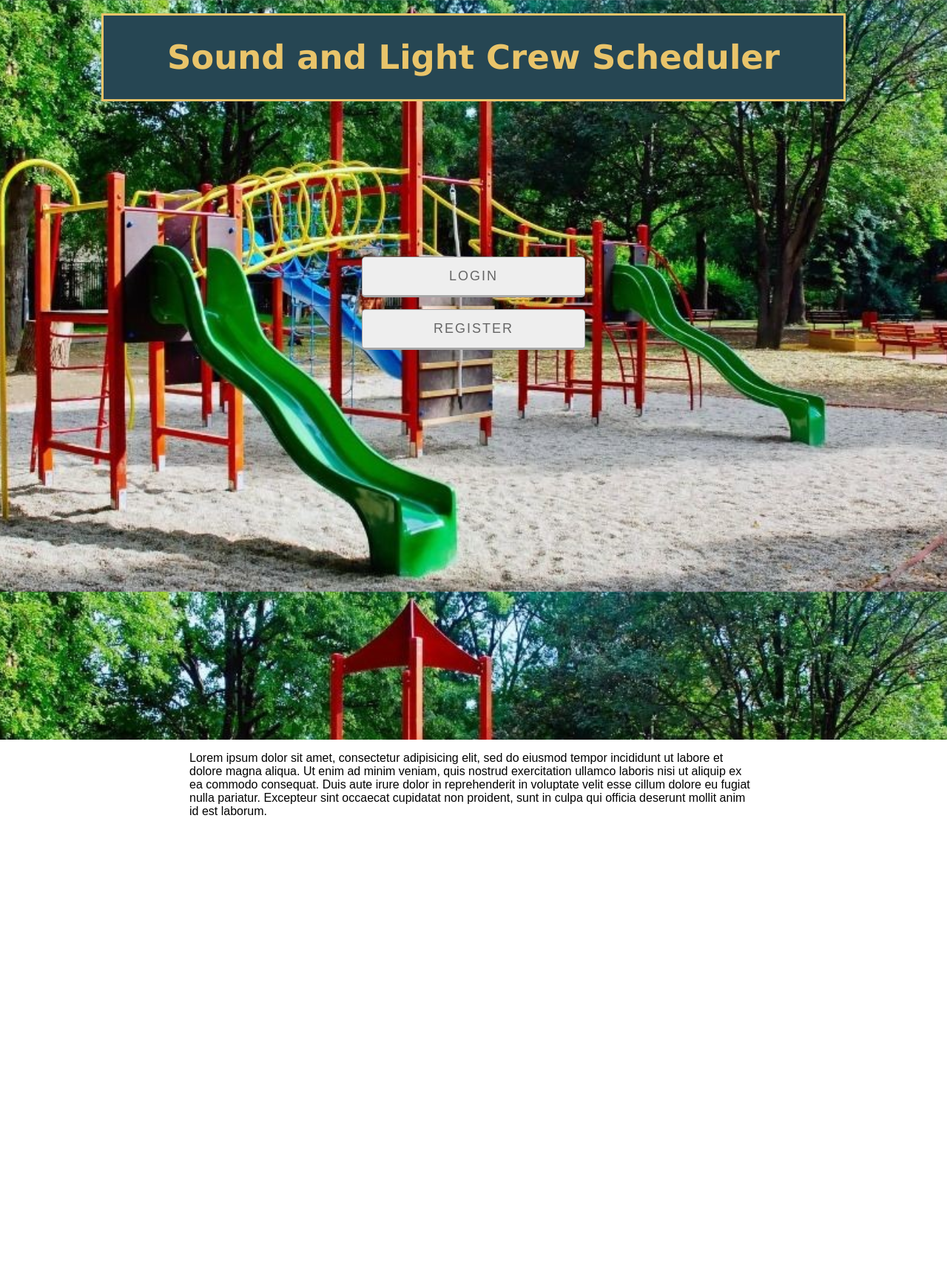
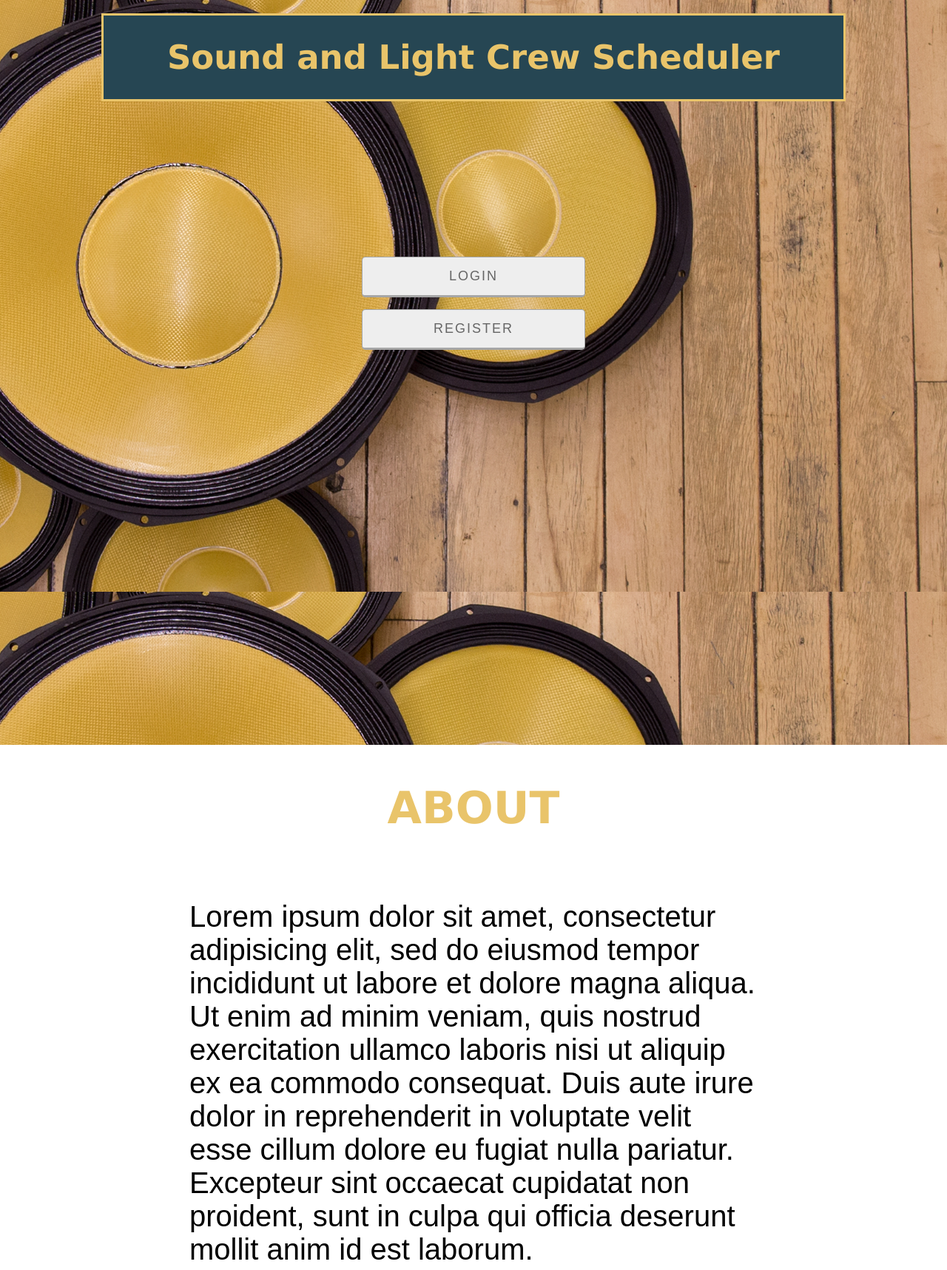
Before and after one commit to MichaelHatz/Sound-and-Light-Crew-Scheduler, a PHP site: page / in a window 1280 px wide. Shown: the whole page at 74% size. Before the commit the page ends 1102 px from the top, so only its background shows below. Run offline with PHP 8.4, Linux system fonts and the light colour scheme.

Commit message:
Changes to index
Removed login page and combinded it with the index page, lots of transitions also added in the background

```diff
--- a/SAT Part B Michael Hatzipavlis/Draft 1/Draft 1/index.html
+++ b/SAT Part B Michael Hatzipavlis/Draft 1/Draft 1/index.html
@@ -2,11 +2,44 @@
 <html>
 	<link rel="stylesheet" type="text/css" href="style.css">
 	<script src="script.js"></script>
-	<script src="slideshow.js"></script>
+	<!-- <script src="slideshow.js"></script> -->
+	<script src="https://ajax.googleapis.com/ajax/libs/jquery/3.4.0/jquery.min.js"></script>
 	<head>
 		<title>Sound and Light Scheduling</title>
+	</head>
 
-	</head>
+	<script>
+		var Image_slide = new Array("Image1.jpg", "Image2.jpg", "Image3.jpg", "Image4.jpg", "Image5.jpg");// image container
+		var Img_Length  = Image_slide.length; // container length - 1
+		var Img_current = 0
+
+
+
+		$(document).ready(function(){
+			$("#LoginBtn").click(function() {
+				console.log("Button click function")
+				$("#LoginBtn").fadeOut();
+				$("#RegisterInput").fadeOut();
+				$("#paragrahStyle")
+				.delay(500)
+				    .queue(function (next) {
+				    $("#paragrahStyle").css("padding-top", "15px");
+				    next();
+				});
+				$("#loginBox").delay(800).fadeIn();
+			});
+
+			setInterval(function() {
+				$("#parallax").fadeIn(500).css("background-image", "url(" + Image_slide[Img_current] + ")");
+				Img_current++
+				console.log("Set Interval working");
+
+			}, 5000);
+
+		});
+
+
+	</script>
 	<body>
 
 
@@ -30,15 +63,53 @@
 
 			<!-- <div class="LoginBox" style="height: 200px"> -->
 				<div class="hot-container">
-					<p style="padding-top: 200px">
-						<a href="login.html" class="btn">Login</a>
+					<p style="padding-top: 200px" id="paragrahStyle">
+						<a id="LoginBtn" class="btn">Login</a>
+						<div hidden class="LoginBox" id="loginBox">
+				           	<div class = "Login">
+				               <h2>Username:</h2>
+				               <input type="text" name="username" id="username" value="hello" autocomplete="off"></input>
+				            </div>
+
+							   <div class = "Password">
+				               <h2>Password:</h2>
+				               <input type="password" name="password" id="password" value="" autocomplete="off"></input>
+				            </div>
+
+				            <div class="hot-container">
+				               <p>
+				                  <a href="mainPage.html" class="btn">Submit</a>
+				               </p>
+				            </div>
+				            <div class="hot-container">
+				               <p>
+				                  <a href="index.html" class="btn">Return</a>
+				               </p>
+				            </div>
+			        	</div>
 					</p>
-					<p style="padding-bottom: 200px">
-						<a href="register.html" class="btn">Register</a>
+					<p>
+						<a href="register.html" class="btn" id="RegisterInput">Register</a>
 					</p>
+
+
+
 				</div>
+
+
+
+
+            <!-- <div class="SubmitButton">
+                <button class="button "type="button" onclick="CheckPassword();">Submit</button>
+            </div> -->
+
+         </div>
+
+		</form>
 			</div>
 		</div>
+
+		<h2>ABOUT</h2>
 
 		<div class="aboutPage">
 			<p>Lorem ipsum dolor sit amet, consectetur adipisicing elit, sed do eiusmod
--- a/SAT Part B Michael Hatzipavlis/Draft 1/Draft 1/login.html
+++ b/SAT Part B Michael Hatzipavlis/Draft 1/Draft 1/login.html
@@ -38,12 +38,11 @@
 	</head>
 	<body>
 
-
+      <br>
       <div class="TitleBox">
-         <h1>Crew Scheduler Login</h1>
+         <h1>Sound and Light Crew Scheduler</h1>
       </div>
 
-      <hr>
 		<form method="post">
          <div class="LoginBox">
             <div class = "Login">
--- a/SAT Part B Michael Hatzipavlis/Draft 1/Draft 1/slideshow.js
+++ b/SAT Part B Michael Hatzipavlis/Draft 1/Draft 1/slideshow.js
@@ -1,4 +1,4 @@
-var Image_slide = new Array("download.jpg", "picture.jpg", "SoundAndLightCrew.jpg");// image container
+var Image_slide = new Array("Image1.jpg", "Image2.jpg", "Image3.jpg", "Image4.jpg", "Image5.jpg");// image container
 var Img_Length  = Image_slide.length; // container length - 1
 var Img_current = 0
 
--- a/SAT Part B Michael Hatzipavlis/Draft 1/Draft 1/style.css
+++ b/SAT Part B Michael Hatzipavlis/Draft 1/Draft 1/style.css
@@ -1,5 +1,7 @@
 html {
 	font-family: sans-serif;
+	/*Removes the scroll bars on the side of the map*/
+	overflow: auto;
 }
 
 body {
@@ -19,10 +21,11 @@ h1 {
 }
 
 h2 {
-	font-size: 20px;
+	font-size: 60px;
 	font-family: Verdana;
 	color:#E9C46A;
-	margin: 0px;
+	text-align: center;
+	width: 100%;
 	display: inline-block;
 
 }
@@ -91,14 +94,17 @@ hr {
 }
 
 .LoginBox {
-	background-color:#2A9D8F;
+	display: none;
     color:white;
     border: 5px;
-    border-style: solid;
-    border-color: #2A9D8F;
+    margin-left: auto;
+    margin-right: auto;
     width: 350px;
-    margin:120px auto;
     height:400px;
+
+    background-color: #264653;
+	border: solid;
+	border-color: #E9C46A;
 
 }
 
@@ -106,18 +112,25 @@ hr {
 	padding-left: 20%;
 	padding-right: 20%;
 	height: 500px;
+	font-size: 40px;
 }
 
 .parallax {
   /* The image used */
-  background-image: url('picture.jpg');
+  background-image: url('Image4.jpg');
 
   /* Full height */
   height: 100%;
-  height: 1000px;
+  /*Correction for the google window which is a bit smaller then 1080px*/
+  height: 1007px;
 
-  image-rendering: auto;
+  image-rendering: -moz-crisp-edges;
+  image-rendering: -o-crisp-edges;
+  image-rendering: -webkit-optimize-contrast;
+  -ms-interpolation-mode: nearest-neighbor;
 
+  /* Creates the fade effect between the background */
+  transition: background 2s linear;
   /* Create the parallax scrolling effect */
   background-attachment: fixed;
   background-position: center;
```
Also changed, not shown: SAT Part B Michael Hatzipavlis/Draft 1/Draft 1/Image1.jpg (added), SAT Part B Michael Hatzipavlis/Draft 1/Draft 1/Image2.jpg (added), SAT Part B Michael Hatzipavlis/Draft 1/Draft 1/Image3.jpg (added), SAT Part B Michael Hatzipavlis/Draft 1/Draft 1/Image4.jpg (added), SAT Part B Michael Hatzipavlis/Draft 1/Draft 1/Image5.jpg (added), SAT Part B Michael Hatzipavlis/Draft 1/Draft 1/download.jpg (deleted), SAT Part B Michael Hatzipavlis/Draft 1/Draft 1/picture.jpg (deleted).
